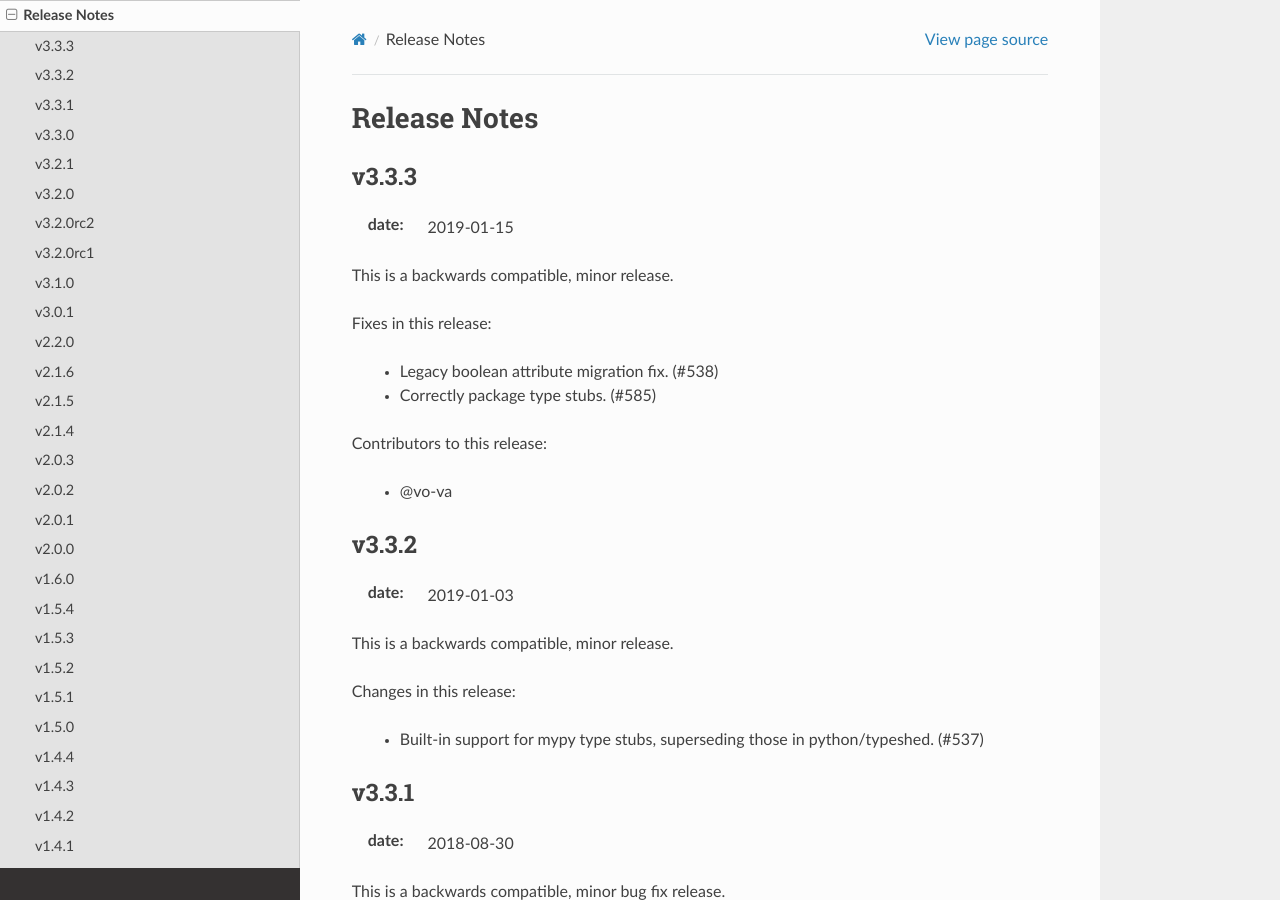
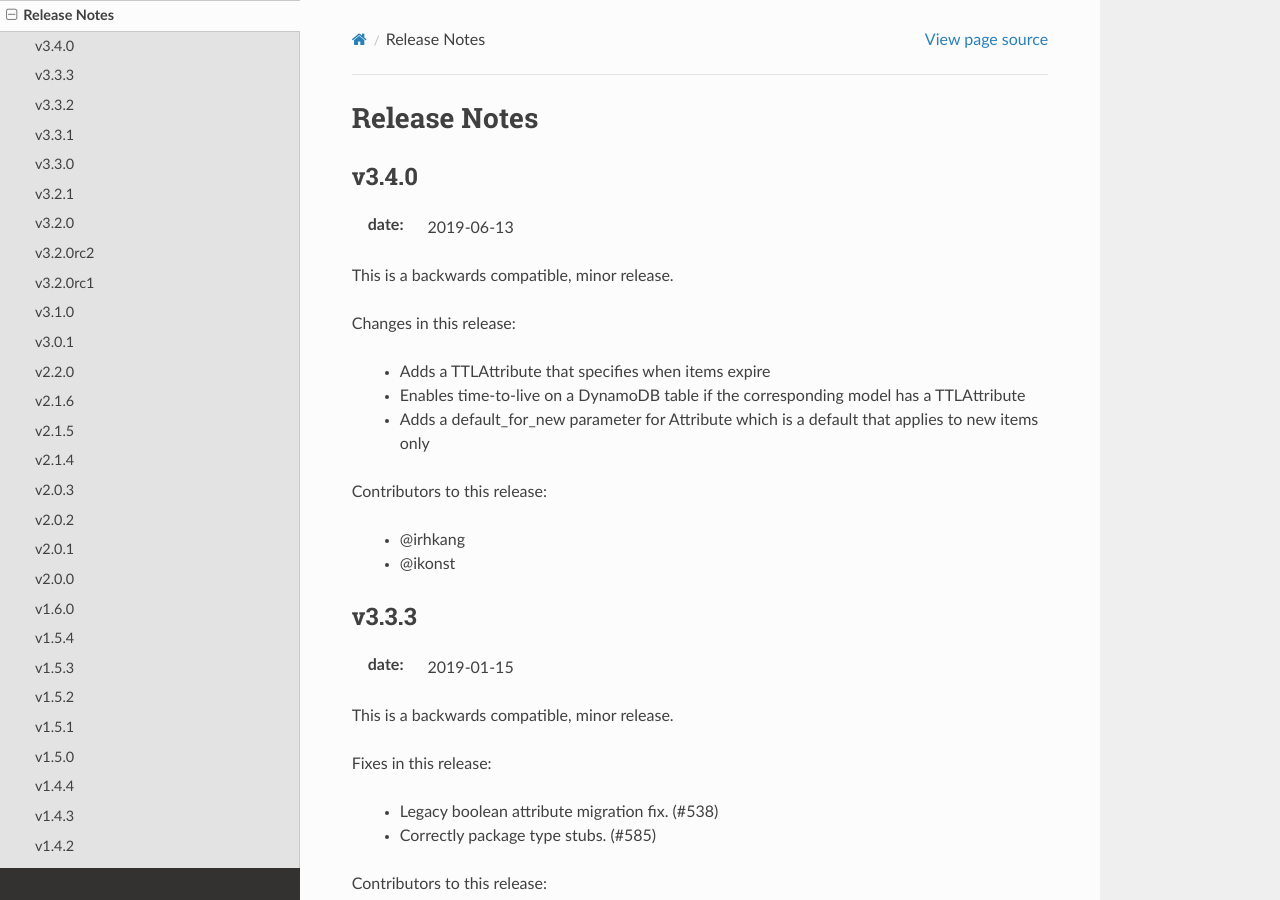
Before and after one commit to pynamodb/PynamoDB, a Sphinx documentation site: the page built from docs/release_notes.rst, in a window 1280 px wide and 900 px high. Built offline with Sphinx 7.4.7 and the Read the Docs theme 2.0.0, drawn with Linux system fonts in a browser that asks for light colours.

Commit message:
Update 3.4.0 release notes

```diff
--- a/docs/release_notes.rst
+++ b/docs/release_notes.rst
@@ -1,5 +1,23 @@
 Release Notes
 =============
+
+v3.4.0
+------
+
+:date: 2019-06-13
+
+This is a backwards compatible, minor release.
+
+Changes in this release:
+
+ * Adds a TTLAttribute that specifies when items expire
+ * Enables time-to-live on a DynamoDB table if the corresponding model has a TTLAttribute
+ * Adds a default_for_new parameter for Attribute which is a default that applies to new items only
+
+Contributors to this release:
+
+ * @irhkang
+ * @ikonst
 
 v3.3.3
 ------
```
